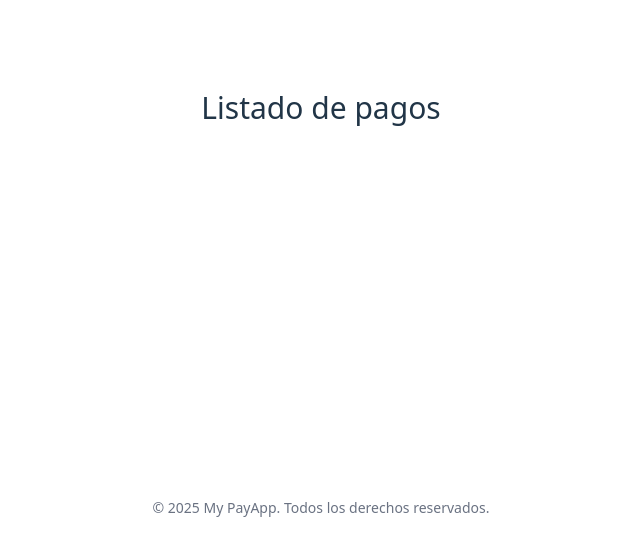
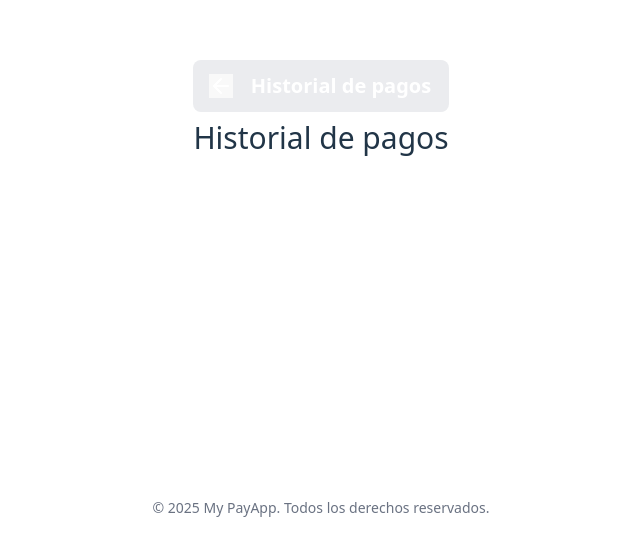
Before and after one commit to GonzaloJacq/payapp, a React (Vite) app: page /pagos in a window 1280 px wide. Shown: the part 266-800 px from the top of the page, without its empty margins (319-959 px from the left). Built offline with nearby package versions, Linux system fonts and the light colour scheme.

Commit message:
feat: add headers y backbutton en pagar y pagos

```diff
--- a/src/pages/pagar.tsx
+++ b/src/pages/pagar.tsx
@@ -1,3 +1,10 @@
+import { HeaderPages } from "../features/index/components/headerPages";
+
 export default function Pagar() {
-  return <h2 className="text-3xl">Página de pago</h2>;
+  return (
+    <div>
+      <HeaderPages title="Pagar" />
+      <h2 className="text-3xl">Pagar</h2>
+    </div>
+  );
 }
--- a/src/pages/pagos.tsx
+++ b/src/pages/pagos.tsx
@@ -1,3 +1,10 @@
+import { HeaderPages } from "../features/index/components/headerPages";
+
 export default function Pagos() {
-  return <h2 className="text-3xl">Listado de pagos</h2>;
+  return (
+    <div>
+      <HeaderPages title="Historial de pagos" />
+      <h2 className="text-3xl">Historial de pagos</h2>
+    </div>
+  );
 }
```
